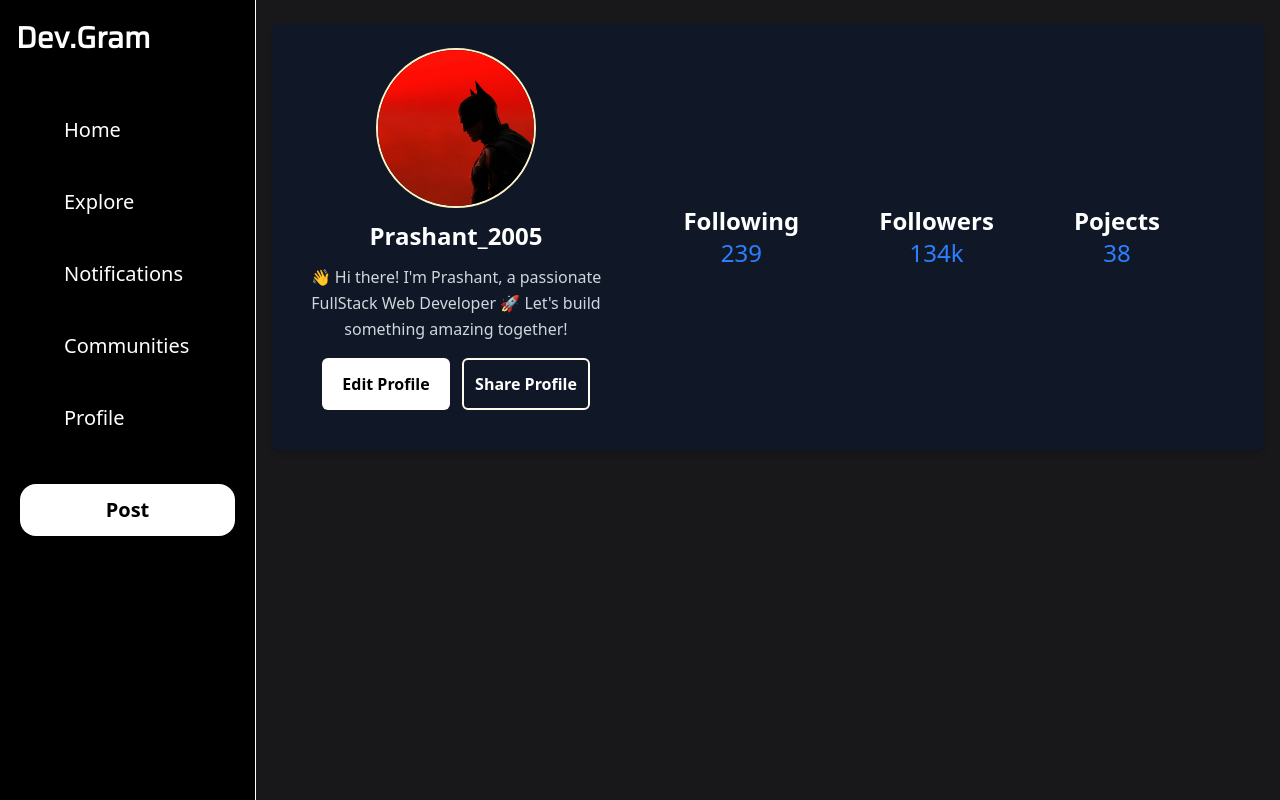
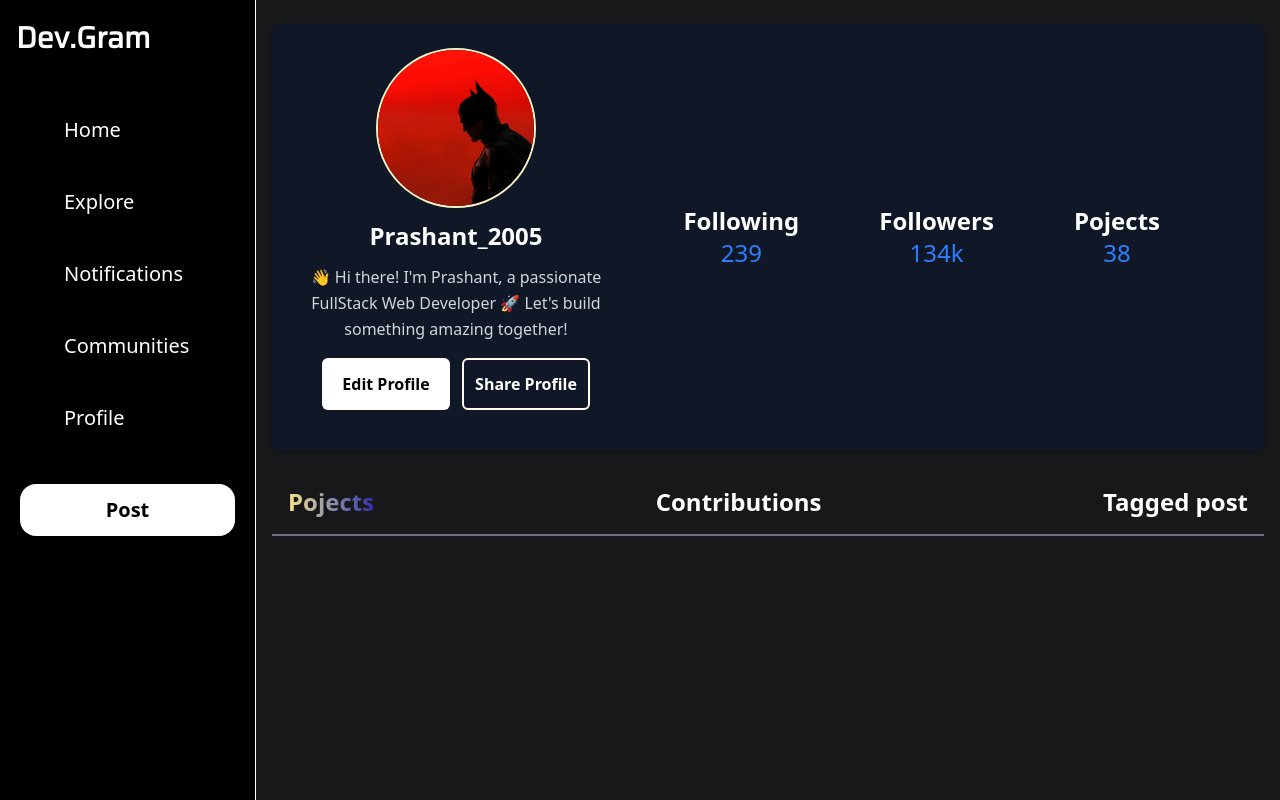
Before and after one commit to prashantjinwal/DevGram, a React (Vite) app in the folder Frontend/: page /Profile in a window 1280 px wide. Built offline with nearby package versions, Linux system fonts and the light colour scheme; some icons are missing.

Commit message:
Add profile section

```diff
--- a/Frontend/src/Pages/Profile.jsx
+++ b/Frontend/src/Pages/Profile.jsx
@@ -1,10 +1,14 @@
 import { Profile_H } from "../components/Profile/Profile_H";
+import { ProjectBar } from "../components/Profile/ProjectBar";
 
 export const Profile = () =>{
     return(
         <div>
             {/* <h1 className="text-2xl text-amber-50">Profile</h1> */}
             <Profile_H/>
+            {/* Project bar */}
+            <ProjectBar/>
+
 
         </div>
     );
--- a/Frontend/src/components/Profile/Profile_H.jsx
+++ b/Frontend/src/components/Profile/Profile_H.jsx
@@ -1,3 +1,4 @@
+
 import  Profile_pic  from "/ProfilePIC.jpg"
 
 
@@ -41,7 +42,6 @@ export const Profile_H = () => {
         </div>
       </div>
 
-
     </div>
   );
 };
--- /dev/null
+++ b/Frontend/src/components/Profile/ProjectBar.jsx
@@ -0,0 +1,11 @@
+export const ProjectBar = () => {
+    return (
+        <div className="w-full mt-5 border-b-2 border-gray-500   flex justify-between p-4">
+            <button className=" font-semibold md:text-2xl text-sm bg-clip-text bg-gradient-to-r from-amber-200 to-indigo-800 text-transparent  ">Pojects</button>
+            <button className="text-white font-semibold md:text-2xl  text-sm">Contributions</button>
+            <button className="text-white font-semibold md:text-2xl  text-sm" >Tagged post</button>
+
+
+        </div>
+    );
+}
```
